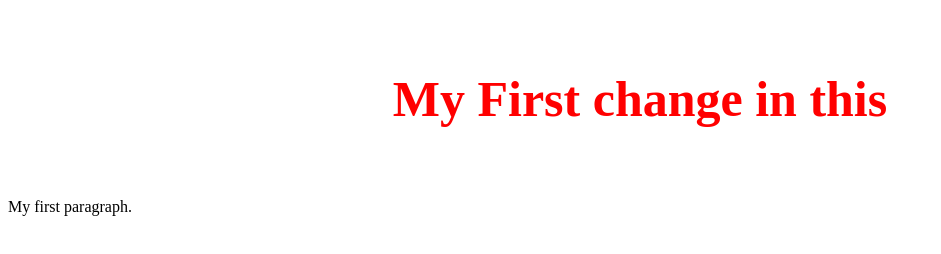
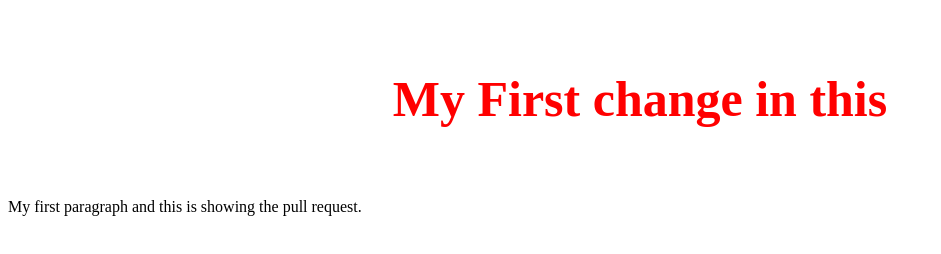
Before and after one commit to Vikrant-k09/Git_Practice, a plain HTML site: page index.html in a window 1280 px wide. Shown: the whole page, without its empty margins (0-941 px from the left). Drawn offline with Linux system fonts and the light colour scheme.

Commit message:
for the pull request

```diff
--- a/index.html
+++ b/index.html
@@ -7,7 +7,7 @@
 <body>
 
 <h1>My First change in this</h1>
-<p>My first paragraph.</p>
+<p>My first paragraph and this is showing the pull request.</p>
 
 </body>
 </html>
```
